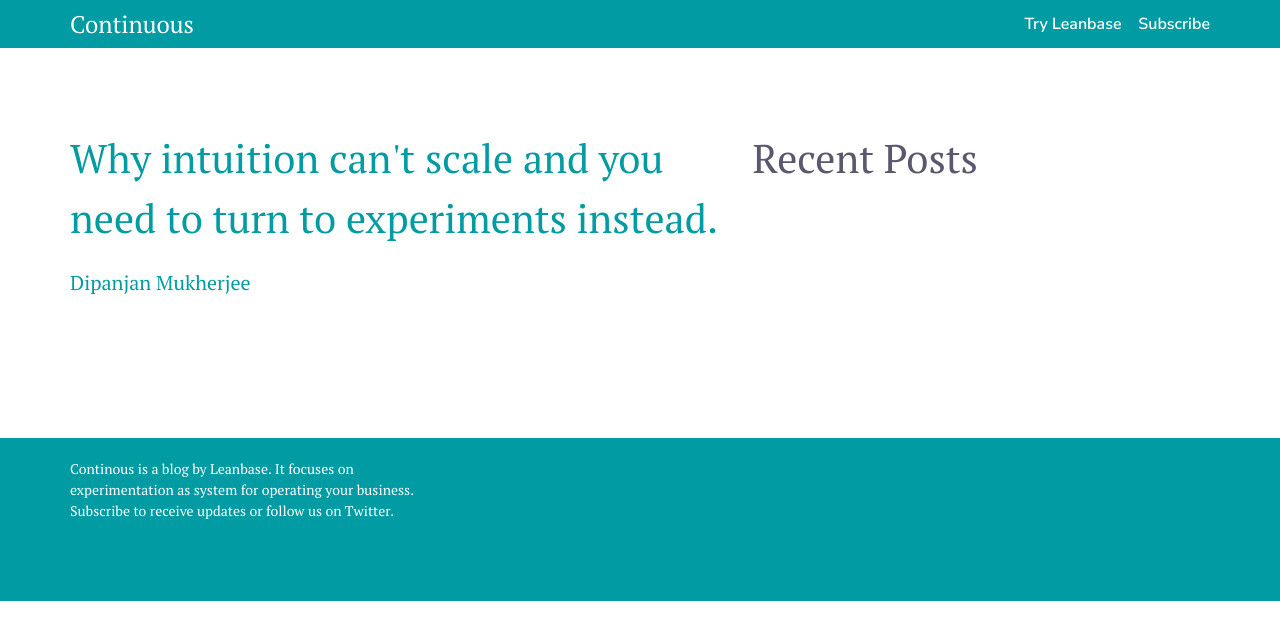
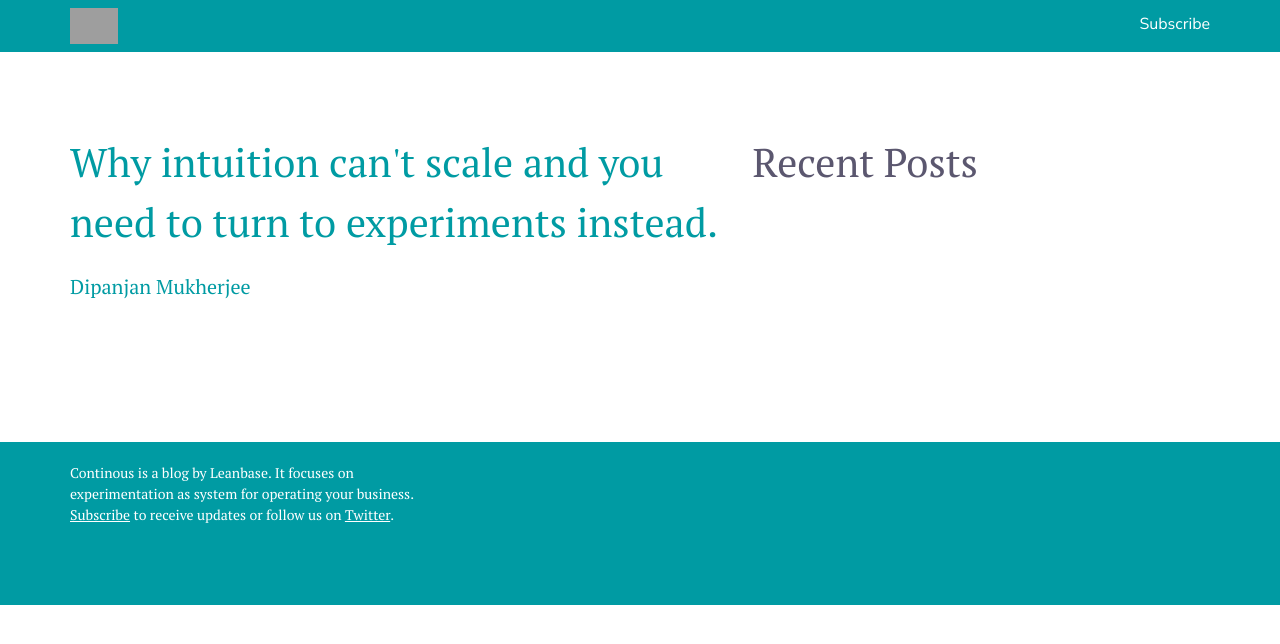
Before and after one commit to Leanbase/presence, a Jekyll site: the page built from blog/index.html, in a window 1280 px wide. Shown: the top 644 px of the page. Built offline with Jekyll 4.4.1, drawn with Linux system fonts in a browser that asks for light colours; comment, search, counter and statistics services are not loaded; grey boxes are pictures that could not be loaded.

Commit message:
Add mailchimp subscription URLs

```diff
--- a/_includes/blog-footer.html
+++ b/_includes/blog-footer.html
@@ -2,7 +2,7 @@
   <div class="container">
     <div class="row">
       <div class="col-md-4 col-sm-12 col-xs-12">
-        Continous is a blog by Leanbase. It focuses on experimentation as system for operating your business. Subscribe to receive updates or follow us on Twitter.
+        Continous is a blog by Leanbase. It focuses on experimentation as system for operating your business. <a href="javascript:showSubscribeForm();">Subscribe</a> to receive updates or follow us on <a href="https://twitter.com/LeanbaseHQ">Twitter</a>.
       </div>
     </div>
   </div>
--- a/_includes/blog-header.html
+++ b/_includes/blog-header.html
@@ -1,15 +1,14 @@
 <div id="blog-header-id" class="blog-header">
   <div class="container">
     <div class="row">
-      <div class="col-md-6 col-lg-6 col-sm-12 col-xs-12">
+      <div class="col-md-6 col-sm-6 col-xs-6">
         <a class="logo" href="/blog/">
-          Continuous
-          <!-- <img src="/assets/images/continuous-logo.png" alt="continuous by leanbsae"> -->
+          <img src="/assets/images/continuous-logo.svg" alt="continuous, a blog by leanbase">
         </a>
       </div>
-      <div class="col-md-6 col-sm-12 col-xs-12 header-links text-right">
-        <a href="/" class="header-link">Try Leanbase</a>
-        <a href="/" class="header-link-cta">Subscribe</a>
+      <div class="col-md-6 col-sm-6 col-xs-6 header-links text-right">
+        <!-- <a href="/" class="header-link">Try Leanbase</a> -->
+        <a href="javascript:showSubscribeForm();" class="header-link-cta">Subscribe</a>
       </div>
     </div>
   </div>
--- /dev/null
+++ b/_includes/blog-mailchimp-form.html
@@ -0,0 +1,94 @@
+<!-- Begin Mailchimp Signup Form -->
+<link href="//cdn-images.mailchimp.com/embedcode/horizontal-slim-10_7.css" rel="stylesheet" type="text/css">
+<style type="text/css">
+	#mc_embed_signup{
+    clear:left;
+    font:14px Helvetica, Arial, sans-serif;
+    width:100%;
+
+    position: fixed; z-index: 20;
+    top: -100vh; left: 0;
+    padding-top: 40px;
+
+    transition: top 200ms ease-in;
+  }
+
+  #mc_embed_signup.show {
+    top: 0;
+  }
+
+  #mc_embed_signup #mc_embed_signup_scroll {
+    background:#fff; max-width: 500px; margin: 0 auto;
+    border-radius: 4px;
+    border: 1px solid #E7E6EB;
+    padding: 120px 20px;
+    box-shadow: 0px 18px 14px -17px rgba(0,155,163,1);
+
+    position: relative;
+  }
+
+  #mc_embed_signup #mc_embed_signup_scroll a.cancel {
+    position: absolute; top: 10px; right: 10px;
+
+    color: rgb(168, 168, 168);
+    text-decoration: none;
+  }
+
+  #mc_embed_signup #mc_embed_signup_scroll a.cancel:hover {
+    text-decoration: underline;
+  }
+
+
+  #mc_embed_signup .button {
+    background-color: rgba(0,155,163,1);
+  }
+
+  #mc_embed_signup .button:hover {
+    background-color: rgba(0,155,163, 0.8);
+  }
+
+	/* Add your own Mailchimp form style overrides in your site stylesheet or in this style block.
+     We recommend moving this block and the preceding CSS link to the HEAD of your HTML file. */
+
+</style>
+<div id="mc_embed_signup">
+  <form action="https://leanbase.us4.list-manage.com/subscribe/post?u=6513dfd3e1ca6148cef8db9ad&amp;id=fd6a943900" method="post" id="mc-embedded-subscribe-form" name="mc-embedded-subscribe-form" class="validate" target="_blank" novalidate>
+    <div id="mc_embed_signup_scroll">
+      <a href="javascript:hideSubscribeForm();" class="cancel">cancel</a>
+      <label for="mce-EMAIL">Subscribe to Continuous from Leanbase</label>
+      <input type="email" value="" name="EMAIL" class="email" id="mce-EMAIL" placeholder="email address" required>
+      <!-- real people should not fill this in and expect good things - do not remove this or risk form bot signups-->
+      <div style="position: absolute; left: -5000px;" aria-hidden="true"><input type="text" name="b_6513dfd3e1ca6148cef8db9ad_fd6a943900" tabindex="-1" value=""></div>
+      <div class="clear"><input type="submit" value="Subscribe" name="subscribe" id="mc-embedded-subscribe" class="button"></div>
+    </div>
+  </form>
+</div>
+
+<script>
+  (function (win) {
+    var engageEscape = false;
+
+    win.showSubscribeForm = function () {
+      document.getElementById('mc_embed_signup').classList.add('show');
+      document.getElementById('mce-EMAIL').focus();
+
+      engageEscape = true;
+    }
+
+    win.hideSubscribeForm = function hideSubscribeForm() {
+      document.getElementById('mc_embed_signup').classList.remove('show');
+      engageEscape = false;
+    }
+
+    win.onkeydown = function (e) {
+      if (!engageEscape) {
+        return;
+      }
+
+      if (e.key === 'Escape') {
+        hideSubscribeForm();
+      }
+    }
+  })(window);
+</script>
+<!--End mc_embed_signup-->
--- a/_layouts/blog-base.html
+++ b/_layouts/blog-base.html
@@ -8,7 +8,7 @@
     {% include analytics.html %}
 
     <link rel="stylesheet" href="/assets/css/bootstrap-grid.min.css">
-    <link href="https://fonts.googleapis.com/css?family=Cormorant+Garamond:300|PT+Serif:300,400|Nunito+Sans:400,600" rel="stylesheet">
+    <link href="https://fonts.googleapis.com/css?family=Cormorant+Garamond:300|PT+Serif:400|Nunito+Sans:400" rel="stylesheet">
     <link rel="stylesheet" href="/assets/scss/blog.css">
     <link rel="icon" href="/favicon.png" type="image/png">
 
@@ -20,6 +20,7 @@
   </head>
   <body class="blog">
     {% include blog-header.html %}
+    {% include blog-mailchimp-form.html %}
 
     {{ content }}
 
--- a/assets/scss/blog.scss
+++ b/assets/scss/blog.scss
@@ -42,7 +42,6 @@
 
 div.blog-header {
   width: 100%;
-  height: 48px;
   background-color: $col-l-teal;
 
   a {
@@ -51,8 +50,12 @@
 
   a.logo {
     display: inline-block;
-    padding: 12px 0;
+    padding: 8px 0;
     font-size: 24px; line-height: 24px;
+
+    img {
+      height: 36px;
+    }
 
     &:hover {
       text-decoration: none;
@@ -66,14 +69,23 @@
       font-size: 16px; line-height: 16px;
       padding: 16px 0;
       margin-left: 12px;
-
-      font-weight: 600;
     }
   }
 
   .text-right {
     text-align: right;
   }
+}
+
+#mc_embed_signup{
+  background: rgba(255,255,255,1);
+  background: -moz-linear-gradient(top, rgba(255,255,255,1) 0%, rgba(246,246,246,0.53) 47%, rgba(237,237,237,0) 100%);
+  background: -webkit-gradient(left top, left bottom, color-stop(0%, rgba(255,255,255,1)), color-stop(47%, rgba(246,246,246,0.53)), color-stop(100%, rgba(237,237,237,0)));
+  background: -webkit-linear-gradient(top, rgba(255,255,255,1) 0%, rgba(246,246,246,0.53) 47%, rgba(237,237,237,0) 100%);
+  background: -o-linear-gradient(top, rgba(255,255,255,1) 0%, rgba(246,246,246,0.53) 47%, rgba(237,237,237,0) 100%);
+  background: -ms-linear-gradient(top, rgba(255,255,255,1) 0%, rgba(246,246,246,0.53) 47%, rgba(237,237,237,0) 100%);
+  background: linear-gradient(to bottom, rgba(255,255,255,1) 0%, rgba(246,246,246,0.53) 47%, rgba(237,237,237,0) 100%);
+  filter: progid:DXImageTransform.Microsoft.gradient( startColorstr='#ffffff', endColorstr='#ededed', GradientType=0 );
 }
 
 div.blog-footer {
@@ -86,6 +98,7 @@
 
   a {
     color: white;
+    text-decoration: underline;
   }
 }
 
```
